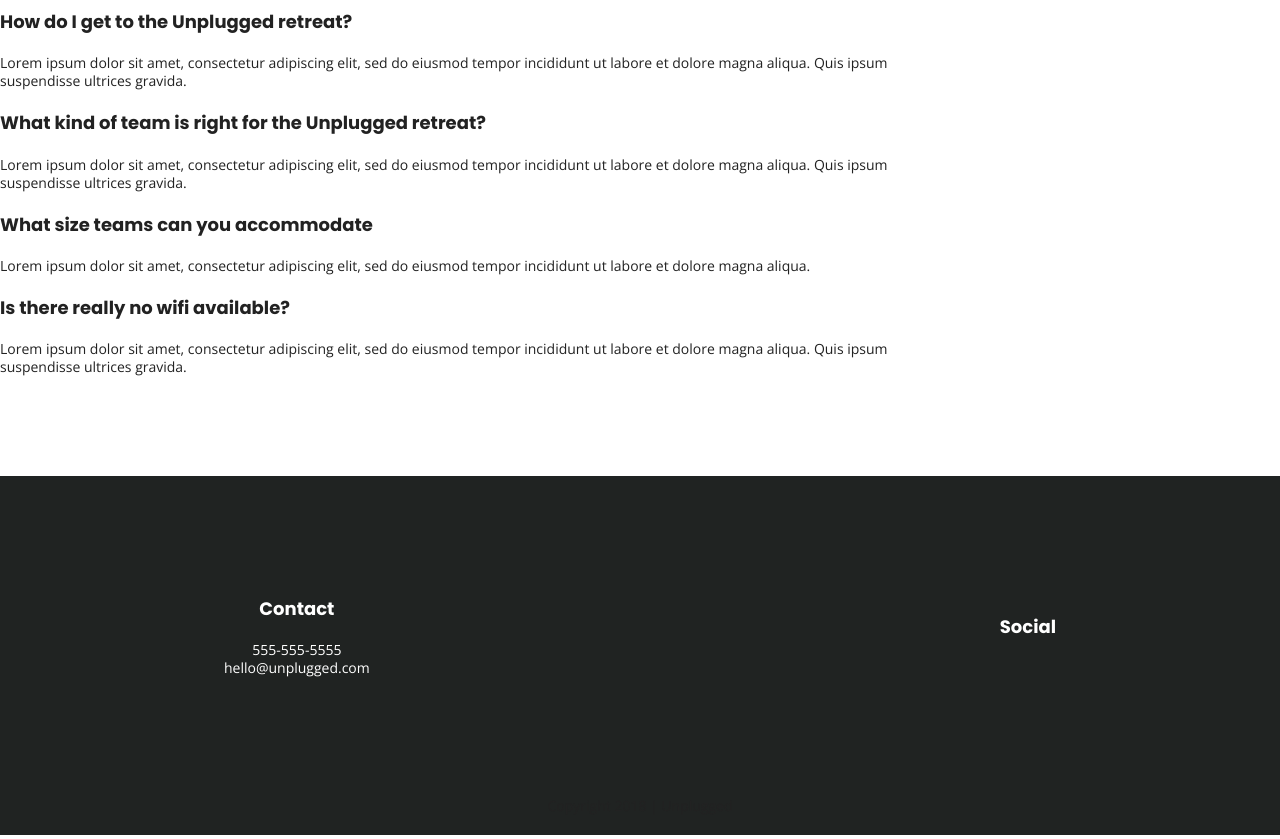
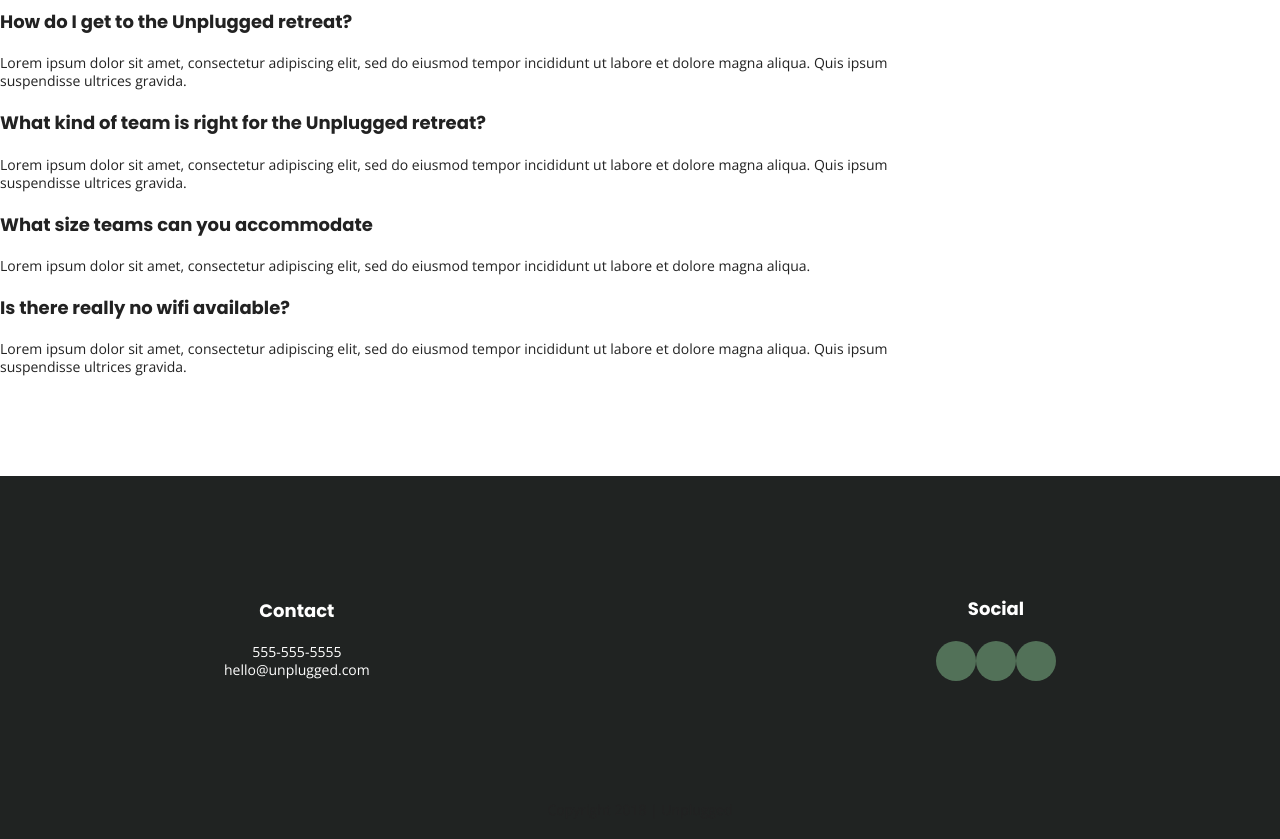
Before and after one commit to S-Porter2/unplugged-retreat-project, a website: page faq/index.html in a window 1280 px wide. Shown: the part 488-1327 px from the top of the page. Drawn offline with nearby package versions, Linux system fonts and the light colour scheme.

Commit message:
added social media icons to main page

```diff
--- a/css/main.css
+++ b/css/main.css
@@ -193,6 +193,8 @@ textarea {
 
    header nav ul {
     width: 100%;
+    padding-left: 0;
+    padding-right: 0;
     display: flex;
     justify-content: space-around;
     }
@@ -236,10 +238,13 @@ textarea {
     }
 
     footer .social-icons p {
-    display: flex;
-    justify-content: center;
-    align-items: center;
-
+      background-color: #527158;
+      border-radius: 50%;
+      width: 40px;
+      height: 40px;
+      display: flex;
+      justify-content: center;
+      align-items: center;
     }
 
     footer .copyright {
@@ -261,6 +266,7 @@ textarea {
    }
 
    .hero-area h1 {
+
      font-size: 2.25em;
      font-family: 'Poppins', Helvetica, Arial, sans-serif;
      font-weight: 500;
```
Also changed, not shown: index.html (+3 -0 lines).
